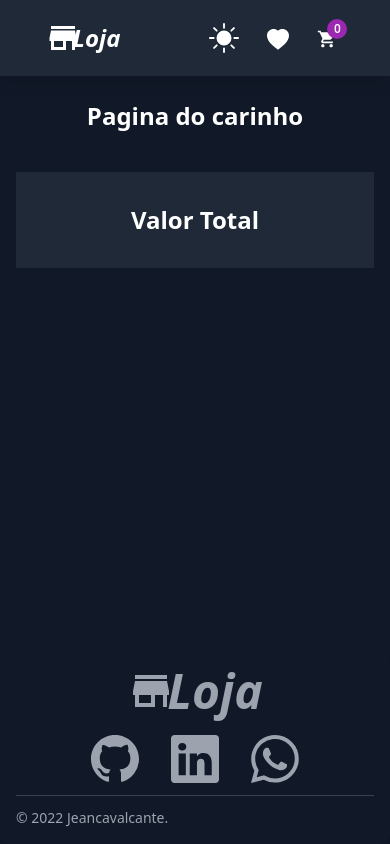
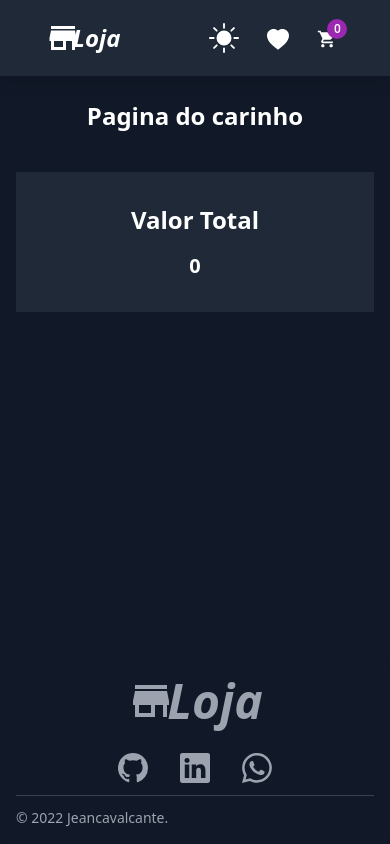
Before and after one commit to Jeann-Cavalcante/loja, a React (Vite) app: page /carrinho in a window 390 px wide. Built offline with nearby package versions, Linux system fonts and the light colour scheme.

Commit message:
refaturando e criando carrinho

```diff
--- a/src/components/Footer.jsx
+++ b/src/components/Footer.jsx
@@ -10,24 +10,24 @@ const Footer = () => {
           to="/"
           className="flex items-center text-lg font-bold cursor-pointer"
         >
-          <MdStoreMallDirectory className="md:text-3xl text-5xl text-gray-500 dark:text-gray-400" />
+          <MdStoreMallDirectory className="text-5xl text-gray-500 dark:text-gray-400" />
           <span className="text-gray-500  dark:text-gray-400 -ml-[8px] italic text-5xl md:text-3xl">
             Loja
           </span>
         </Link>
-        <ul className="flex gap-x-8 flex-wrap text-gray-500  dark:text-gray-400">
+        <ul className="flex gap-x-8 mt-2 flex-wrap text-gray-500  dark:text-gray-400">
           <li>
-            <a href="#" className="md:text-3xl text-5xl ">
+            <a href="#" className="text-3xl ">
               <BsGithub />
             </a>
           </li>
           <li>
-            <a href="#" className=" md:text-3xl text-5xl  ">
+            <a href="#" className="text-3xl">
               <BsLinkedin />
             </a>
           </li>
           <li>
-            <a href="#" className=" md:text-3xl text-5xl">
+            <a href="#" className="text-3xl">
               <BsWhatsapp />
             </a>
           </li>
@@ -36,7 +36,10 @@ const Footer = () => {
       <hr className="my-3 border-gray-200 sm:mx-auto dark:border-gray-700 " />
       <span className="block text-sm text-gray-500 sm:text-center dark:text-gray-400">
         © 2022{" "}
-        <a href="https://github.com/Jeann-Cavalcante" className="hover:underline">
+        <a
+          href="https://github.com/Jeann-Cavalcante"
+          className="hover:underline"
+        >
           Jeancavalcante
         </a>
         .
--- a/src/components/ListProduct.jsx
+++ b/src/components/ListProduct.jsx
@@ -1,8 +1,21 @@
 import { useEffect, useState } from "react";
-import { getCarrinho } from "../utils/dbCarrinho";
+import { SetCarrinho, getCarrinho } from "../utils/dbCarrinho";
+import { BsTrashFill } from "react-icons/bs";
+import { useCarrinho } from "../hooks/useCarrinho";
 
 const ListProduct = () => {
   const [data, setData] = useState([]);
+  const [total, setTotal] = useState(0);
+
+  const {  setCarrinho } = useCarrinho();
+
+  async function removeItem (id) {
+    const carrinho = await getCarrinho();
+    const newData = carrinho.filter((item) => item.id !== id);
+    SetCarrinho(newData);
+    setData(newData);
+  }
+    console.log(data);
 
   useEffect(() => {
     async function getProdutos() {
@@ -17,27 +30,61 @@ const ListProduct = () => {
     }
     getProdutos();
   }, []);
+
+  useEffect(() => {
+    async function getValor() {
+      try {
+        const carrinho = await getCarrinho();
+        setCarrinho(carrinho.length);
+        const total = carrinho.reduce((acc, item) => {
+          return acc + item.priceTotal;
+        }, 0);
+        let real = total.toLocaleString("pt-BR", {
+          style: "currency",
+          currency: "BRL",
+        });
+        setTotal(real);
+      } catch (error) {
+        console.log(error);
+      }
+    }
+    getValor();
+  }, [data]);
+
+
   return (
     <div>
-      <div>
-        <h2 className="text-center text-2xl font-black mb-10 bg-gray-800 p-8 round">
-          Valor Total
-        </h2>
+      <div className=" mb-10 bg-gray-300 dark:bg-gray-800 p-8 round">
+        <h2 className="text-center text-2xl font-black">Valor Total</h2>
+        <h3 className="text-center text-xl font-bold mt-4">{total}</h3>
       </div>
 
       <ul className="flex flex-col gap-y-4">
         {data?.map((item) => (
-          <li className=" flex bg-gray-800 p-1 round" key={item.id}>
+          <li
+            className=" flex bg-gray-300 dark:bg-gray-800 p-1 round justify-between items-center"
+            key={item.id}
+          >
+            <div className="flex">
               <img
                 className="rounded-lg p-1 h-[80px]"
                 width={"80px"}
                 src={item.image}
                 alt={item.title}
               />
-            <div className=" pl-4">
+              <div className=" pl-4 flex flex-col">
                 <h3 className="font-bold">{item.title}</h3>
                 <p>{item.preco}</p>
                 <span>{item.qtd}</span>
+                <span>{item.price}</span>
+              </div>
+            </div>
+
+            <div className="pr-8">
+              <BsTrashFill
+                className="text-4xl cursor-pointer hover:text-red-600 duration-300"
+                onClick={() => removeItem(item.id)}
+              />
             </div>
           </li>
         ))}
--- a/src/pages/Carrinho.jsx
+++ b/src/pages/Carrinho.jsx
@@ -2,7 +2,7 @@ import ListProduct from "../components/ListProduct";
 
 const Carrinho = () => {
   return (
-    <div className="pt-[100px] flex flex-col p-4 w-full max-w-[1200px] mx-auto">
+    <div className="pt-[100px] flex flex-col p-4 w-full max-w-[960px] mx-auto">
       <h1 className="text-center text-2xl font-black mb-10">Pagina do carinho</h1>
 
       <ListProduct />
--- a/src/pages/Favoritos.jsx
+++ b/src/pages/Favoritos.jsx
@@ -1,7 +1,7 @@
 const Favoritos = () => {
   return (
     <div className="pt-[100px]">
-      <h1>Pagina de favoritos</h1>
+      <h1 className="text-2xl text-center">Não há nada por enquanto</h1>
     </div>
   );
 };
--- a/src/pages/Info.jsx
+++ b/src/pages/Info.jsx
@@ -22,7 +22,14 @@ const Info = () => {
     const GetCarrinho = await getCarrinho();
     console.log(GetCarrinho);
     let arrayCarrinho = [];
-    arrayCarrinho.push(info[0]);
+    arrayCarrinho.push({
+      id: info[0].id,
+      title: info[0].title,
+      image: info[0].image,
+      price: valor,
+      qtd: qtd,
+      priceTotal: info[0].price * 10 * qtd,
+    });
 
    const data =  GetCarrinho?.filter((item) => item.id === info[0].id) || [];
 
@@ -39,7 +46,7 @@ const Info = () => {
       setCarrinho(arrayCarrinho.length);
     }
     console.log(arrayCarrinho);
-    // navigate("/carrinho");
+    navigate("/carrinho");
   }
 
   useEffect(() => {
```
Lines whose indentation alone changed are shown as unchanged.
